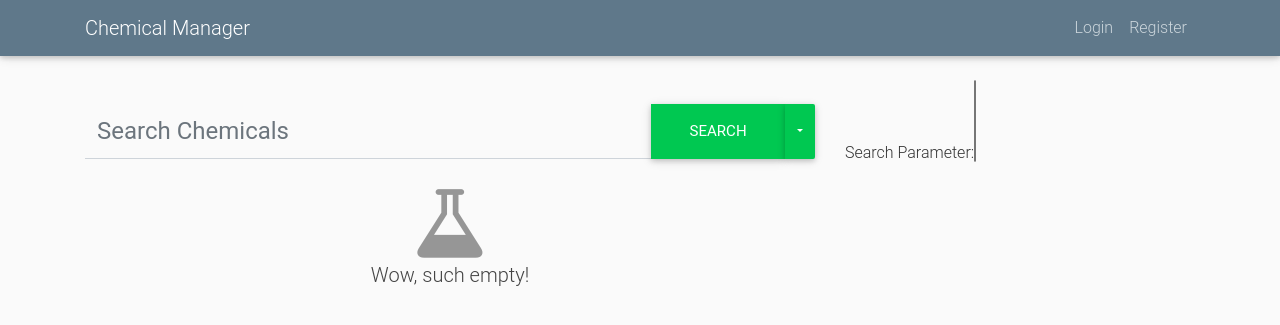
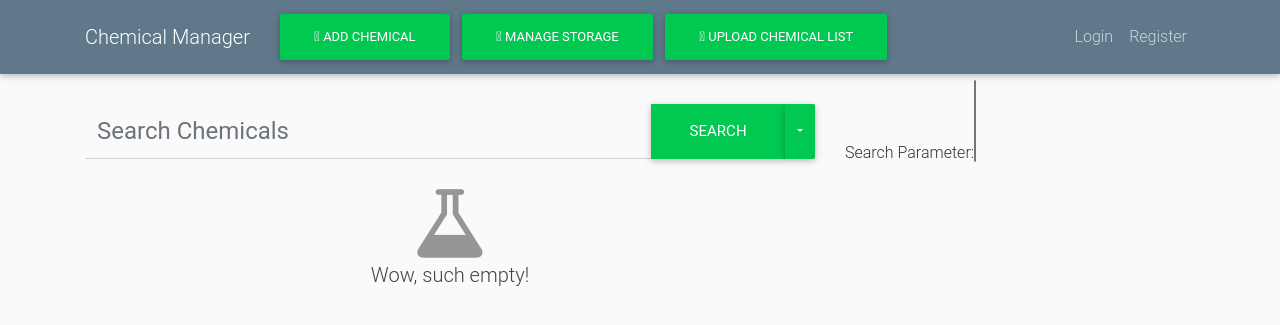
Before and after one commit to PythonFZ/ChemData, a Django app: template chemmanager/templates/chemmanager/chemdata_home.html in a window 1280 px wide. Shown: the top 325 px of the page. Run offline with Django 3.2, Linux system fonts and the light colour scheme; the template is opened without the code that fills it: values that come from a table or form of the project are taken from there, others are empty; parts of the project's set-up code (start-up, migrations or seed data) failed here and were passed over; some libraries are stand-ins or nearby versions.

Commit message:
add buttons to navbar

```diff
--- a/chemmanager/templates/chemmanager/chemdata_home.html
+++ b/chemmanager/templates/chemmanager/chemdata_home.html
@@ -348,6 +348,18 @@
     </script>
 {% endblock %}
 
+{% block navigation-bar %}
+    <form class="form-inline">
+        <button class="btn btn-success"><i class="fas fa-plus"></i>&nbsp;Add Chemical</button>
+        <button class="btn btn-success"><i class="fas fa-archive"></i>&nbsp;Manage Storage</button>
+        <button class="btn btn-success"><i class="fas fa-upload"></i>&nbsp;Upload Chemical List</button>
+    </form>
+
+{#    <a class="nav-item nav-link" href="{% url 'chemmanager-home' %}">Chemical Manager</a>#}
+{#    <a class="nav-item nav-link" href="{% url 'chemmanager-home' %}">Blog</a>#}
+{#    <a class="nav-item nav-link" href="{% url 'chemmanager-home' %}">About</a>#}
+{% endblock %}
+
 {% block custom_head %}
     <link rel="stylesheet" type="text/css" href="{% static "fontawesome/css/all.min.css" %}"/>
     <style>
```
